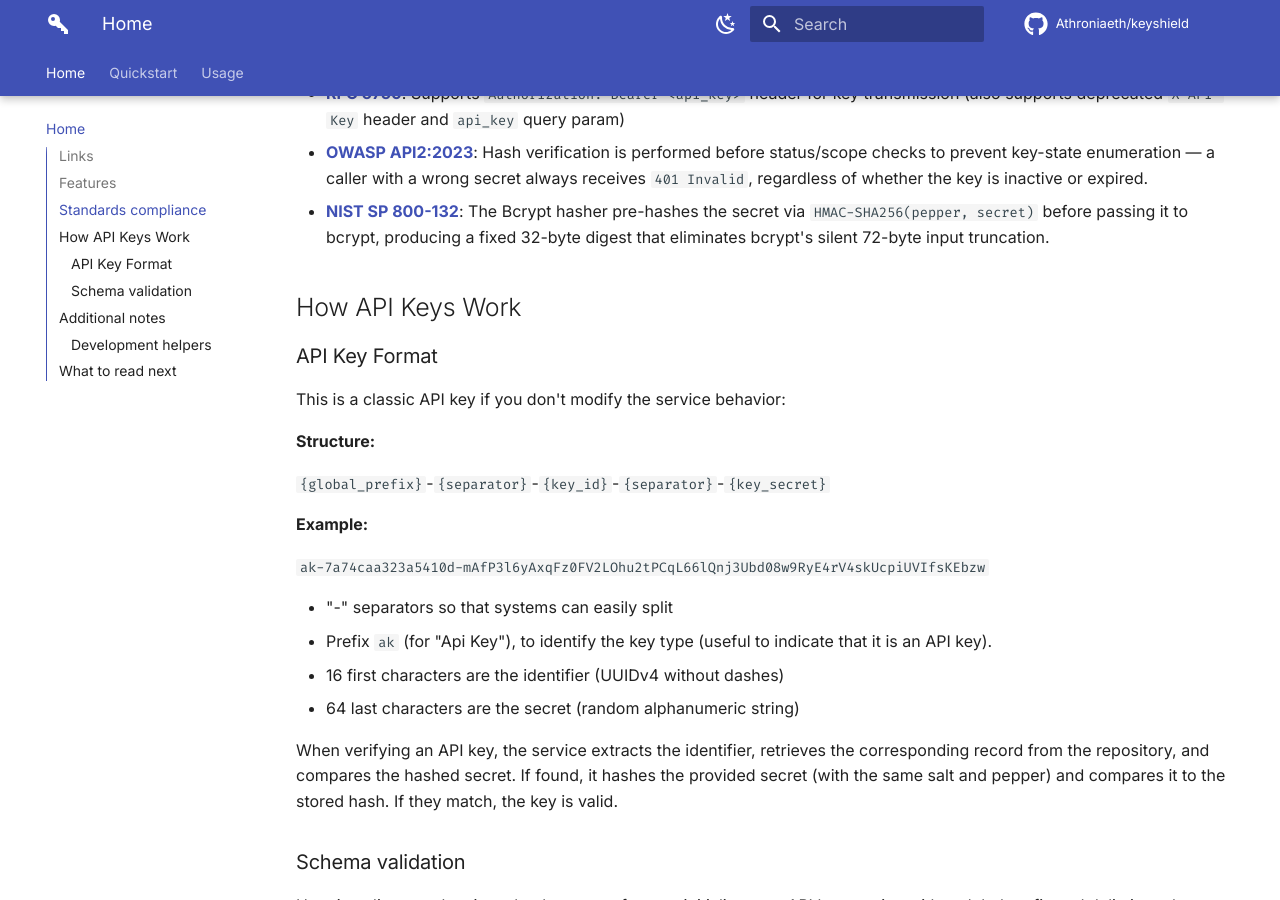
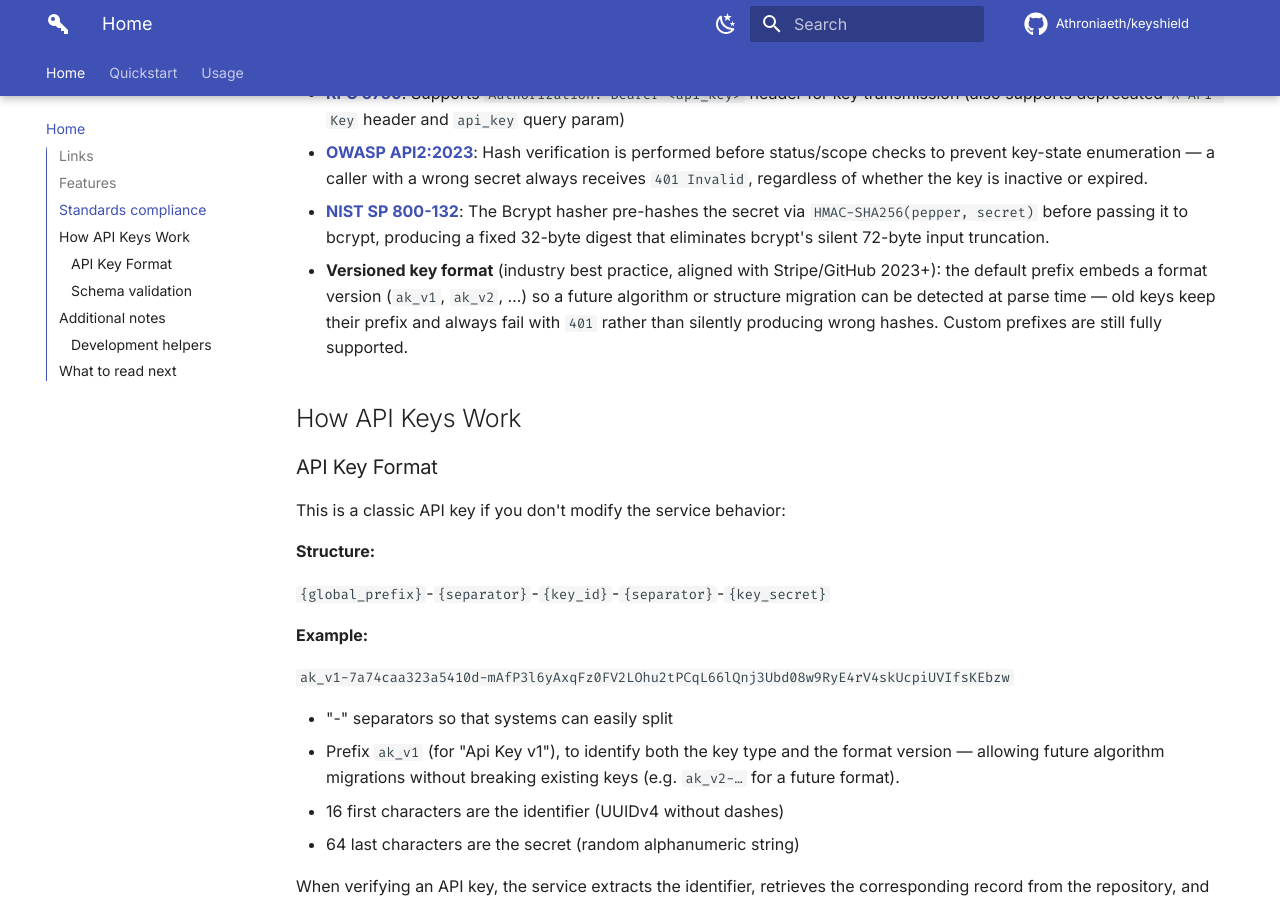
Before and after one commit to Athroniaeth/fastapi-api-key, an MkDocs documentation site: the page built from docs/index.md, in a window 1280 px wide and 900 px high, scrolled down 876 px. Built offline with MkDocs 1.6.1 and Material for MkDocs 9.7.7, drawn with Linux system fonts in a browser that asks for light colours; comment, search, counter and statistics services are not loaded.

Commit message:
feat(format): rename default prefix from  to  for versioned key format

```diff
--- a/docs/index.md
+++ b/docs/index.md
@@ -40,6 +40,10 @@ This library try to follow best practices and relevant RFCs for API key manageme
 - **[NIST SP 800-132](https://csrc.nist.gov/publications/detail/sp/800-132/final)**: The Bcrypt hasher
   pre-hashes the secret via `HMAC-SHA256(pepper, secret)` before passing it to bcrypt, producing a fixed
   32-byte digest that eliminates bcrypt's silent 72-byte input truncation.
+- **Versioned key format** (industry best practice, aligned with Stripe/GitHub 2023+): the default
+  prefix embeds a format version (`ak_v1`, `ak_v2`, …) so a future algorithm or structure migration
+  can be detected at parse time — old keys keep their prefix and always fail with `401`
+  rather than silently producing wrong hashes.  Custom prefixes are still fully supported.
 
 ## How API Keys Work
 
@@ -53,10 +57,10 @@ This is a classic API key if you don't modify the service behavior:
 
 **Example:**
 
-`ak-7a74caa323a5410d-mAfP3l6yAxqFz0FV2LOhu2tPCqL66lQnj3Ubd08w9RyE4rV4skUcpiUVIfsKEbzw`
+`ak_v1-7a74caa323a5410d-mAfP3l6yAxqFz0FV2LOhu2tPCqL66lQnj3Ubd08w9RyE4rV4skUcpiUVIfsKEbzw`
 
 - "-" separators so that systems can easily split
-- Prefix `ak` (for "Api Key"), to identify the key type (useful to indicate that it is an API key).
+- Prefix `ak_v1` (for "Api Key v1"), to identify both the key type and the format version — allowing future algorithm migrations without breaking existing keys (e.g. `ak_v2-…` for a future format).
 - 16 first characters are the identifier (UUIDv4 without dashes)
 - 64 last characters are the secret (random alphanumeric string)
 
@@ -84,7 +88,7 @@ flowchart LR
 
     %% ── Entry ───────────────────────────────────────────────
     INPUT(["`**Api Key**
-    _ak-7a74…10d-mAfP…bzw_`"]):::startNode
+    _ak_v1-7a74…10d-mAfP…bzw_`"]):::startNode
 
     %% ── Main flow ───────────────────────────────────────────
     CACHED{"`**Is cached key?**
@@ -151,7 +155,7 @@ flowchart LR
     {separator}: str
     {key_secret}: UUID
 
-    _global_prefix = 'ak'_
+    _global_prefix = 'ak_v1'_
     _separator = '-'_`"]:::noteStyle
 
     NOTE_CACHE["`**Cache rules**
```
Also changed, not shown: README.md (+8 -4 lines), docs/usage/django.md (+1 -1 lines), docs/usage/dotenv.md (+1 -1 lines), docs/usage/litestar.md (+1 -1 lines), docs/usage/quart.md (+1 -1 lines), 5 other files.
